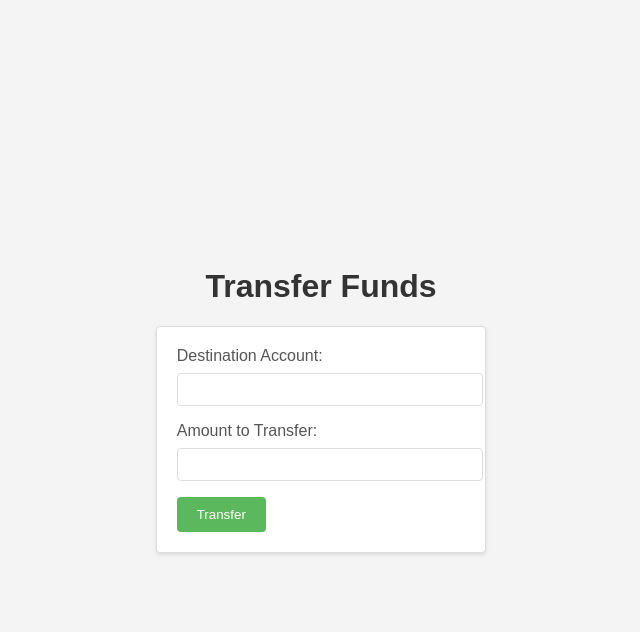
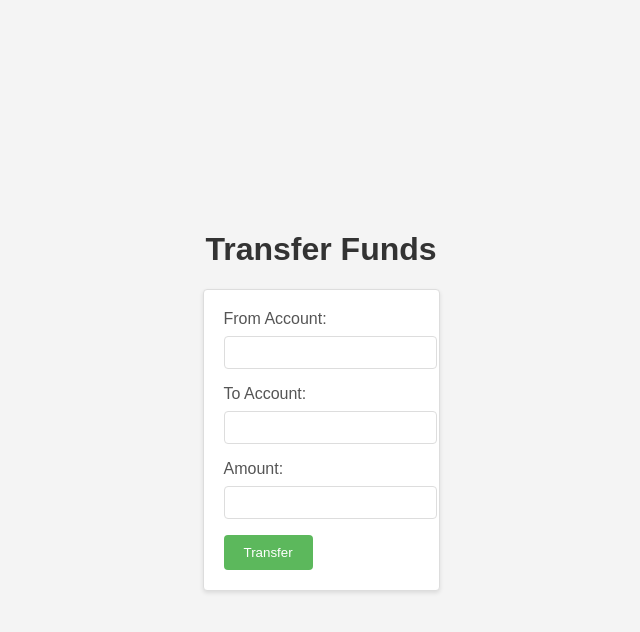
Before and after one commit to IgaoWolf/banking_system, a Flask app: page /transfer in a window 1280 px wide. Shown: the top 632 px of the page, without its empty margins (319-959 px from the left). Run offline with Flask 3, Linux system fonts and the light colour scheme.

Commit message:
Update transfer.html

```diff
--- a/templates/transfer.html
+++ b/templates/transfer.html
@@ -1,19 +1,37 @@
+<!-- templates/transfer.html -->
 <!DOCTYPE html>
 <html lang="en">
 <head>
     <meta charset="UTF-8">
     <meta name="viewport" content="width=device-width, initial-scale=1.0">
-    <title>Transfer</title>
+    <title>Transfer Funds</title>
     <link rel="stylesheet" href="/static/css/styles.css">
+    <script>
+        function showError(message) {
+            alert(message);
+        }
+
+        window.onload = function() {
+            const urlParams = new URLSearchParams(window.location.search);
+            const error = urlParams.get('error');
+            if (error) {
+                showError(error);
+            }
+        };
+    </script>
 </head>
 <body>
     <h1>Transfer Funds</h1>
     <form action="/transfer" method="post">
-        <input type="hidden" name="conta_origem" value="{{ request.args.get('conta_origem') }}">
-        <label for="conta_destino">Destination Account:</label>
+        <label for="conta_origem">From Account:</label>
+        <input type="text" id="conta_origem" name="conta_origem" required>
+        <br>
+        <label for="conta_destino">To Account:</label>
         <input type="text" id="conta_destino" name="conta_destino" required>
-        <label for="valor">Amount to Transfer:</label>
+        <br>
+        <label for="valor">Amount:</label>
         <input type="number" id="valor" name="valor" required>
+        <br>
         <button type="submit">Transfer</button>
     </form>
 </body>
```
